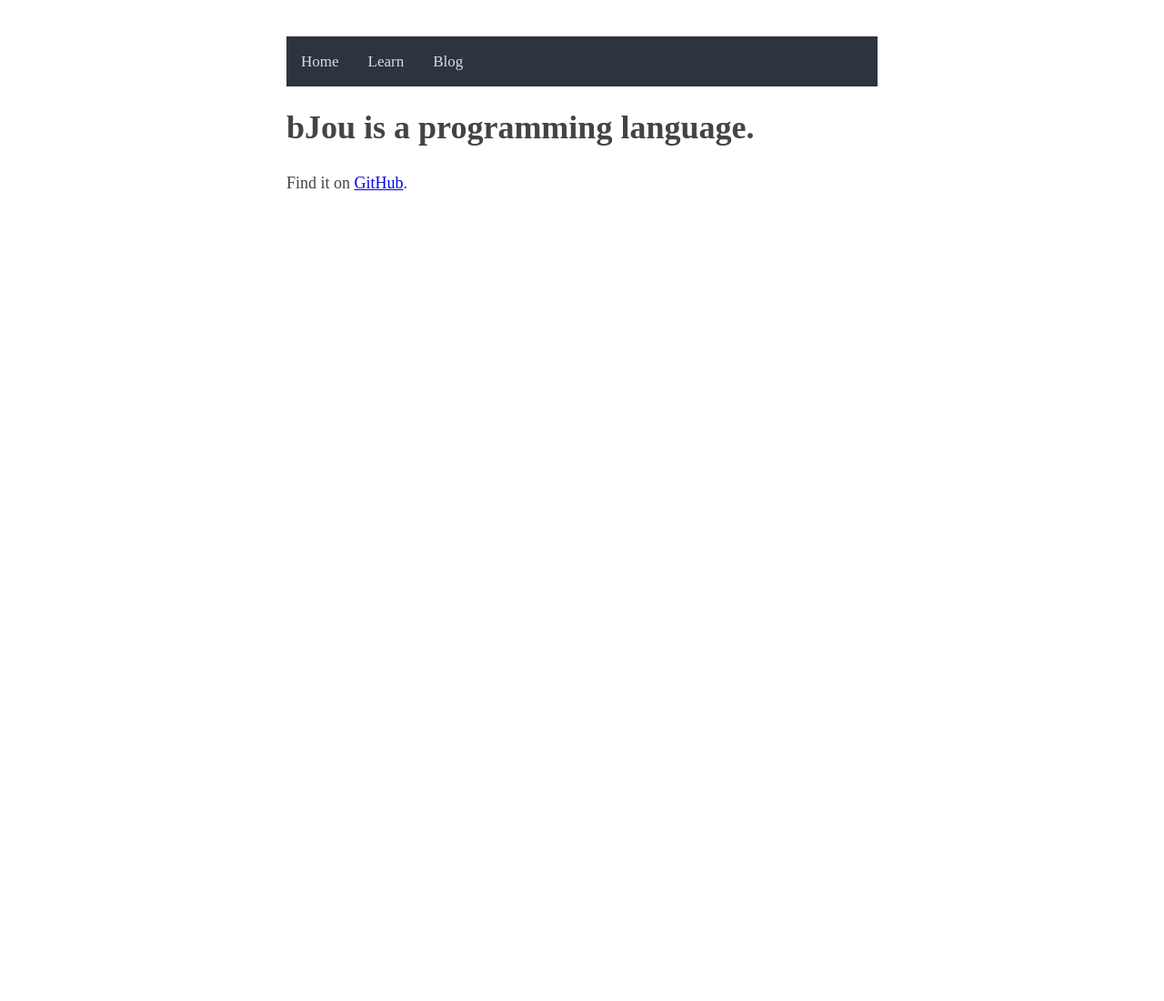
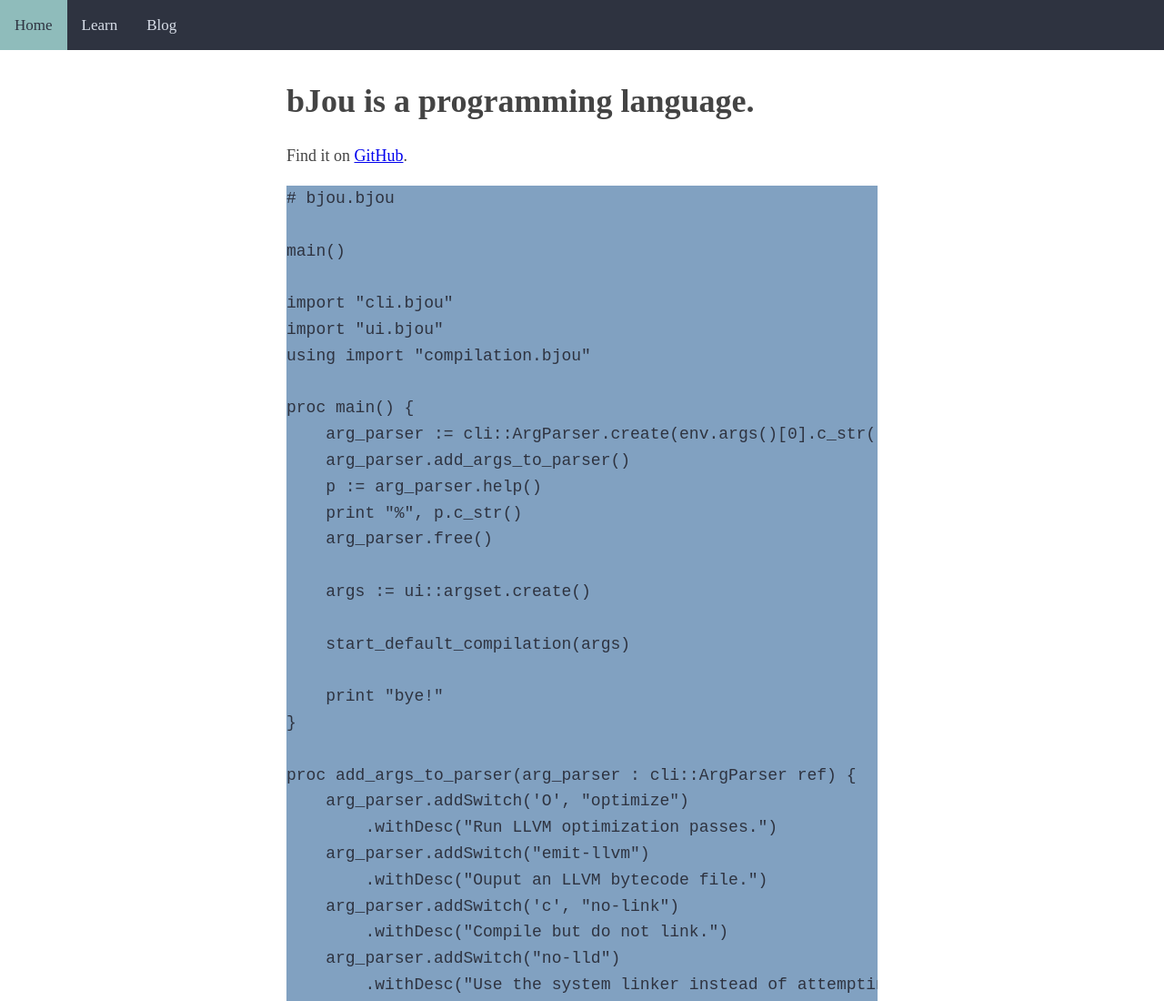
Before and after one commit to kammerdienerb/kammerdienerb.github.io, a plain HTML site: page index.html in a window 1280 px wide. Shown: the top 1100 px of the page at 91% size. Before the commit the page ends 800 px from the top, so only its background shows below. Drawn offline with Linux system fonts and the light colour scheme.

Commit message:
inline code

```diff
--- a/index.html
+++ b/index.html
@@ -6,16 +6,21 @@
     <title>bJou</title>
     <style type="text/css">
         body{
-            margin:40px auto;
+            margin: 90px auto;
             max-width:650px;
             line-height:1.6;
             font-size:18px;
             color:#444;
-            padding:0 10px
+            padding: 0 10px
         }
         h1,h2,h3{line-height:1.2}
         .topnav {
             background-color: #2E3340;
+            position: fixed;
+            top: 0;
+            left: 0;
+            width: 100%;
+            padding: 0px 0px;
             overflow: hidden;
         }
         .topnav a {
@@ -31,12 +36,23 @@
             background-color: #8FBCBB;
             color: #2E3340;
         }
+        .active {
+            background-color: #8FBCBB;
+            color: #2E3340;
+        }
+        .inline_code {
+            display:block;
+            overflow: auto;
+            white-space:pre;
+            background-color: #81A1C1;
+            color: #2E3340;
+        }
     </style>
 </head>
 
 
 <div class="topnav" id="myTopnav">
-  <a href="#">Home</a>
+  <a href="#" class="active">Home</a>
   <a href="#">Learn</a>
   <a href="#">Blog</a>
 </div>
@@ -48,5 +64,66 @@
     <p>
         Find it on <a href="https://www.github.com/kammerdienerb/bJou">GitHub</a>.
     </p>
+
+<code class="inline_code"># bjou.bjou
+
+main()
+
+import "cli.bjou"
+import "ui.bjou"
+using import "compilation.bjou"
+
+proc main() {
+    arg_parser := cli::ArgParser.create(env.args()[0].c_str())
+    arg_parser.add_args_to_parser()
+    p := arg_parser.help()
+    print "%", p.c_str()
+    arg_parser.free()
+
+    args := ui::argset.create()
+
+    start_default_compilation(args)
+
+    print "bye!"
+}
+
+proc add_args_to_parser(arg_parser : cli::ArgParser ref) {
+    arg_parser.addSwitch('O', "optimize")
+        .withDesc("Run LLVM optimization passes.")
+    arg_parser.addSwitch("emit-llvm")
+        .withDesc("Ouput an LLVM bytecode file.")
+    arg_parser.addSwitch('c', "no-link")
+        .withDesc("Compile but do not link.")
+    arg_parser.addSwitch("no-lld")
+        .withDesc("Use the system linker instead of attempting to use lld.")
+    arg_parser.addSwitch("no-color")
+        .withDesc("Turn off colored output.")
+    arg_parser.addSwitch("no-preload")
+        .withDesc("Do not automatically import preload modules.")
+    arg_parser.addSwitch("no-abc")
+        .withDesc("Turn off array bounds checking.")
+    arg_parser.addSwitch("no-parallel")
+        .withDesc("Turn off compilation parallelization.")
+    arg_parser.addSwitch("symbols")
+        .withDesc("Print symbol tables to STDOUT.")
+    arg_parser.addSwitch("time")
+        .withDesc("Print the running times of compilation stages to STDOUT.")
+    arg_parser.addSwitch("front")
+        .withDesc("Only run the front end of the compiler.")
+    arg_parser.addSwitch('v', "verbose")
+        .withDesc("Print the LLVM IR to STDOUT.")
+    arg_parser.addSwitch("version")
+        .withDesc("Display version info and exit.")
+    arg_parser.addSwitch('h', "help")
+        .withDesc("Display usage info and exit.")
+
+    I := arg_parser.addValueString('I', "searchpath")
+        .withDesc("Add a path to search when looking for modules.")
+    arg_parser.addValueString('l', "link")
+        .withDesc("Add the name of a library to link.")
+    arg_parser.addValueString('o', "output")
+        .withDesc("Specify the name of the target output file.")
+}</code>
+
 </body>
 </html>
```
